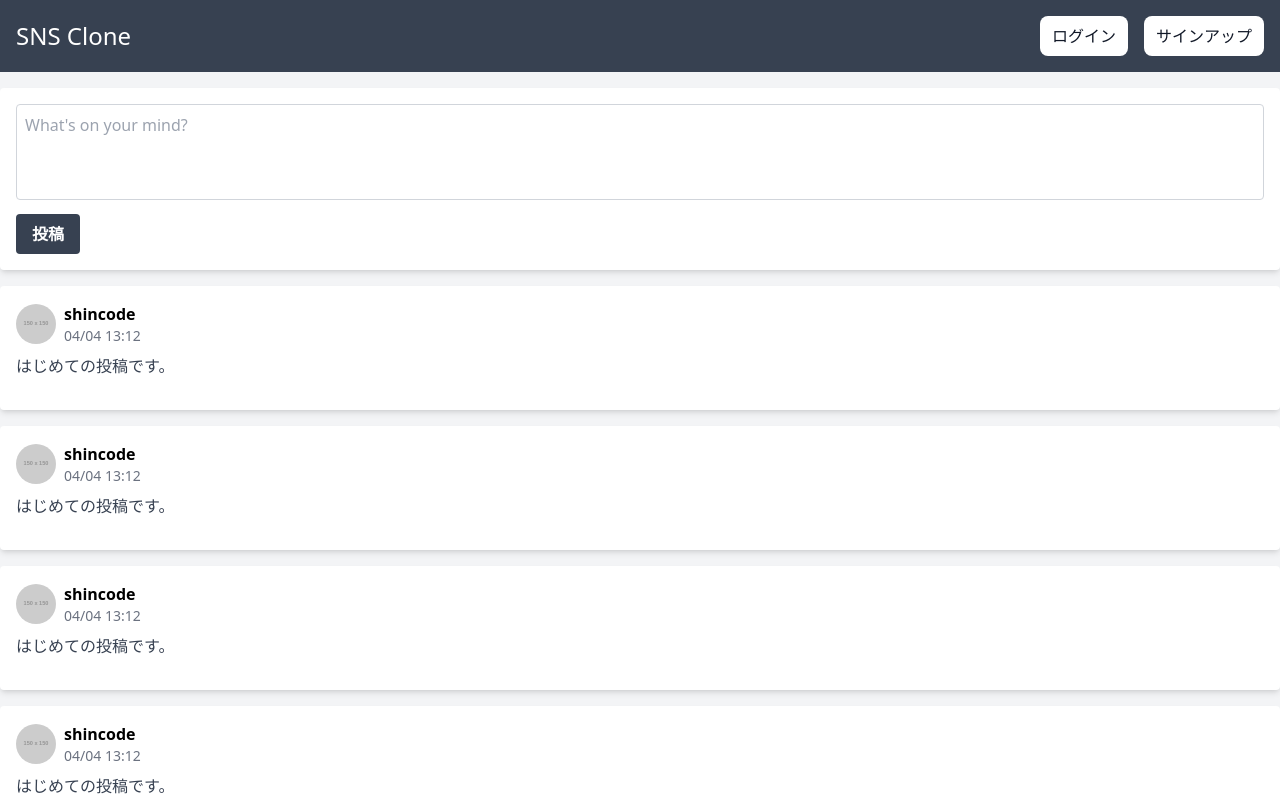
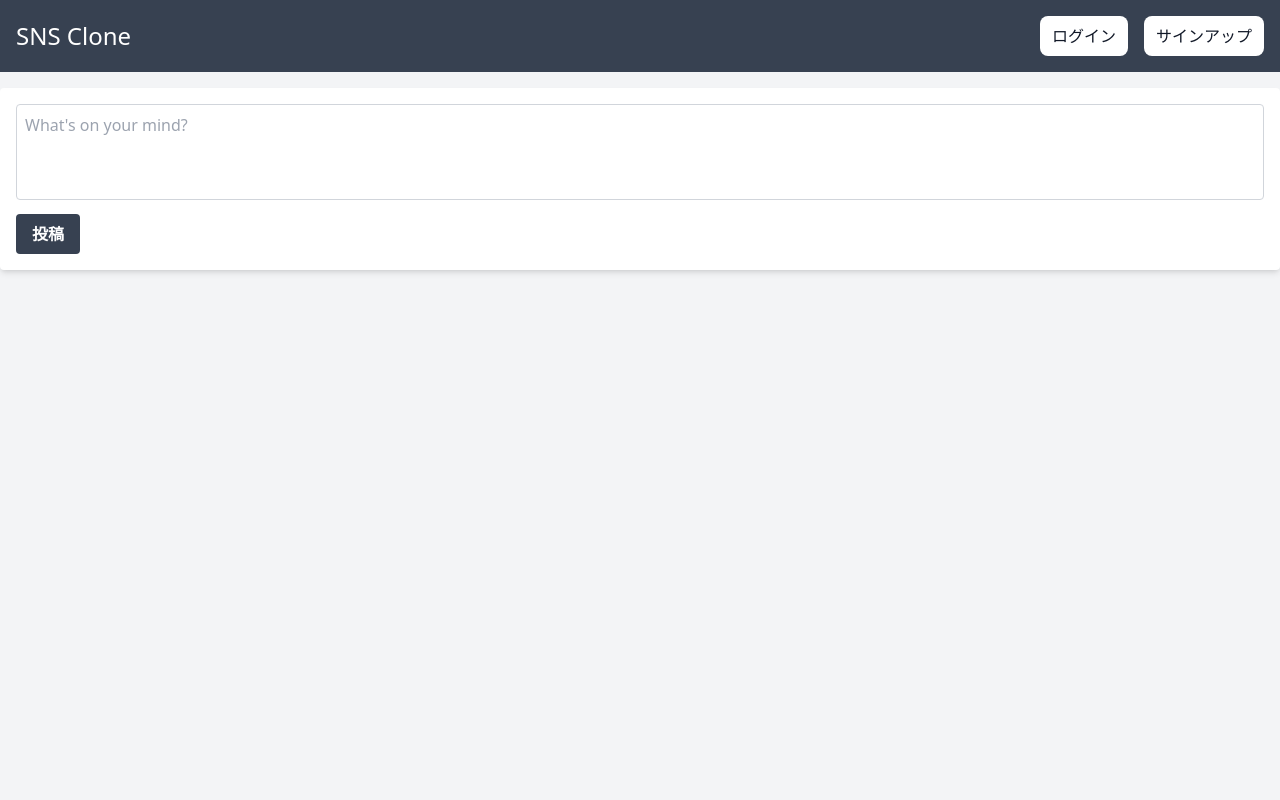
Before and after one commit to genki-miyachi/next-sns-sample, a Next.js app in the folder client/: page / in a window 1280 px wide. Shown: the top 800 px of the page. Built offline with nearby package versions, Linux system fonts and the light colour scheme.

Commit message:
Update: Connect BE to post and reload

```diff
--- a/client/components/Post.tsx
+++ b/client/components/PostCard.tsx
@@ -1,6 +1,13 @@
+import { Post } from "@/types";
 import React from "react";
 
-const Post = () => {
+type Props = {
+  post: Post;
+};
+
+const PostCard = (props: Props) => {
+  const { post } = props;
+
   return (
     <div className="bg-white shadow-md rounded p-4 mb-4">
       <div className="mb-4">
@@ -11,14 +18,14 @@ const Post = () => {
             alt="User Avatar"
           />
           <div>
-            <h2 className="font-semibold text-md">shincode</h2>
-            <p className="text-gray-500 text-sm">04/04 13:12</p>
+            <h2 className="font-semibold text-md">{post.author?.username}</h2>
+            <p className="text-gray-500 text-sm">{post.createdAt}</p>
           </div>
         </div>
-        <p className="text-gray-700">はじめての投稿です。</p>
+        <p className="text-gray-700">{post.content}</p>
       </div>
     </div>
   );
 };
 
-export default Post;
+export default PostCard;
--- a/client/components/Timeline.tsx
+++ b/client/components/Timeline.tsx
@@ -1,17 +1,21 @@
 import React, { useState } from "react";
-import Post from "./Post";
+import PostCard from "./PostCard";
 import apiClient from "@/lib/apiClient";
+import { Post } from "@/types";
 
 const Timeline = () => {
   const [content, setContent] = useState<string>("");
+  const [latestPosts, setLatestPosts] = useState<Post[]>([]);
 
   const handleSubmit = async (e: React.FormEvent<HTMLFormElement>) => {
     e.preventDefault();
 
     try {
-      await apiClient.post("/posts/post", {
+      const newPost = await apiClient.post("/posts/post", {
         content,
       });
+
+      setLatestPosts((prevPosts) => [newPost.data, ...prevPosts]);
     } catch (error) {
       console.error(error);
       alert("ログインしてください");
@@ -38,12 +42,9 @@ const Timeline = () => {
             </button>
           </form>
         </div>
-        <Post />
-        <Post />
-        <Post />
-        <Post />
-        <Post />
-        <Post />
+        {latestPosts.map((post: Post) => (
+          <PostCard key={post.id} post={post} />
+        ))}
       </main>
     </div>
   );
--- /dev/null
+++ b/client/types.ts
@@ -0,0 +1,15 @@
+export interface User {
+  id: number;
+  username: string;
+  email: string;
+  password: string;
+  posts: Post[];
+}
+
+export interface Post {
+  id: number;
+  content: string;
+  createdAt: string;
+  authorId: number;
+  author: User;
+}
```
Also changed, not shown: 1 other file (tests, documents, lock files or other folders).
